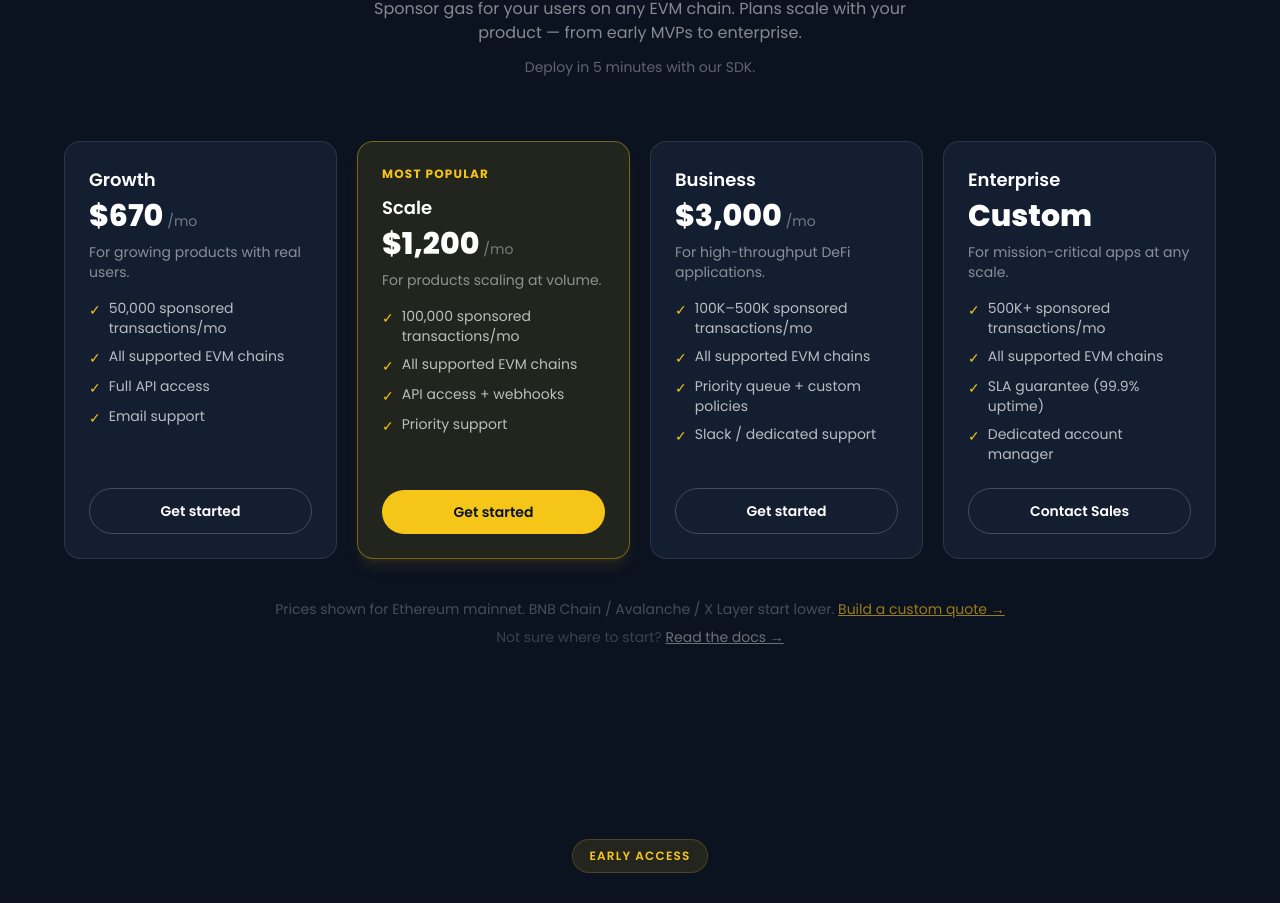
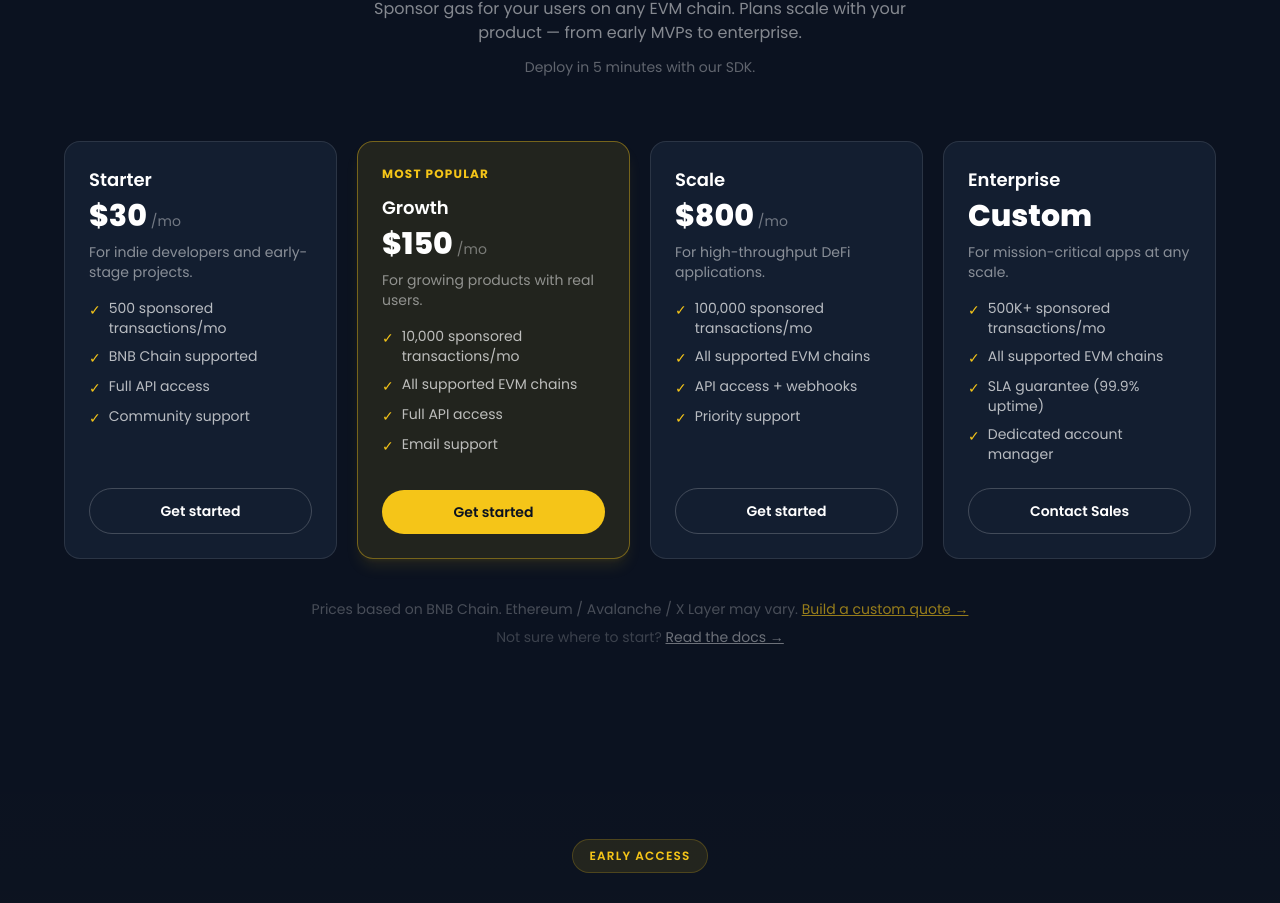
Before and after one commit to bitgett/Q402-Institutional, a Next.js app: page / in a window 1280 px wide. Shown: the part 2876-3779 px from the top of the page. Built offline with nearby package versions, Linux system fonts and the light colour scheme.

Commit message:
feat: update Pricing cards to BNB Chain tiers starting from $30

```diff
--- a/app/components/Pricing.tsx
+++ b/app/components/Pricing.tsx
@@ -5,45 +5,45 @@ import RegisterModal from "./RegisterModal";
 
 const tiers = [
   {
+    name: "Starter",
+    price: "$30",
+    period: "/mo",
+    description: "For indie developers and early-stage projects.",
+    features: [
+      "500 sponsored transactions/mo",
+      "BNB Chain supported",
+      "Full API access",
+      "Community support",
+    ],
+    cta: "Get started",
+    href: "/payment",
+    highlight: false,
+  },
+  {
     name: "Growth",
-    price: "$670",
+    price: "$150",
     period: "/mo",
     description: "For growing products with real users.",
     features: [
-      "50,000 sponsored transactions/mo",
+      "10,000 sponsored transactions/mo",
       "All supported EVM chains",
       "Full API access",
       "Email support",
     ],
     cta: "Get started",
     href: "/payment",
-    highlight: false,
+    highlight: true,
   },
   {
     name: "Scale",
-    price: "$1,200",
+    price: "$800",
     period: "/mo",
-    description: "For products scaling at volume.",
+    description: "For high-throughput DeFi applications.",
     features: [
       "100,000 sponsored transactions/mo",
       "All supported EVM chains",
       "API access + webhooks",
       "Priority support",
-    ],
-    cta: "Get started",
-    href: "/payment",
-    highlight: true,
-  },
-  {
-    name: "Business",
-    price: "$3,000",
-    period: "/mo",
-    description: "For high-throughput DeFi applications.",
-    features: [
-      "100K–500K sponsored transactions/mo",
-      "All supported EVM chains",
-      "Priority queue + custom policies",
-      "Slack / dedicated support",
     ],
     cta: "Get started",
     href: "/payment",
@@ -140,7 +140,7 @@ export default function Pricing() {
         {/* Cost context */}
         <div className="mt-10 text-center space-y-2">
           <p className="text-white/25 text-sm">
-            Prices shown for Ethereum mainnet. BNB Chain / Avalanche / X Layer start lower. <a href="/payment" className="text-yellow/60 hover:text-yellow underline transition-colors">Build a custom quote →</a>
+            Prices based on BNB Chain. Ethereum / Avalanche / X Layer may vary. <a href="/payment" className="text-yellow/60 hover:text-yellow underline transition-colors">Build a custom quote →</a>
           </p>
           <p className="text-white/20 text-sm">
             Not sure where to start? <a href="/docs" className="text-white/40 hover:text-white underline transition-colors">Read the docs →</a>
```
